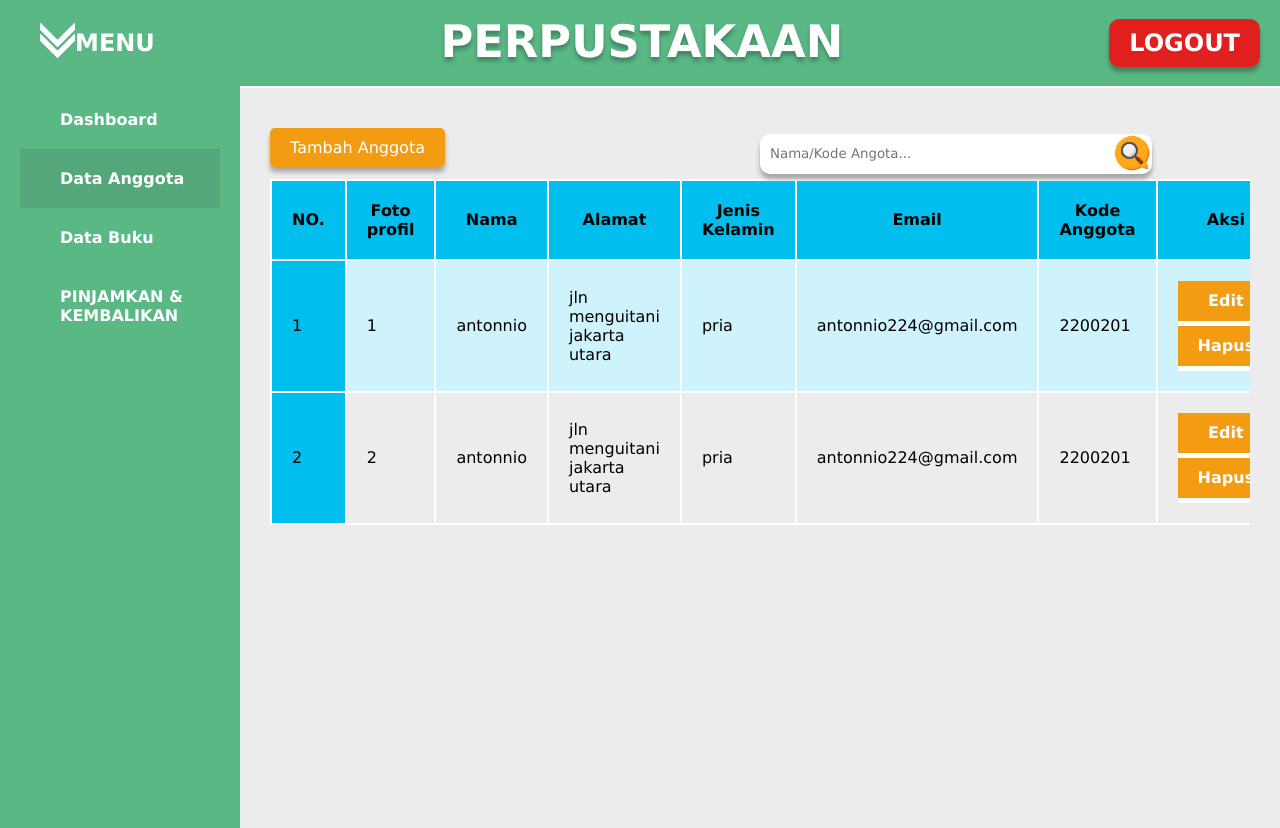
After one commit to mardiana36/mardiana36.github.io, a PHP site: page /dataAnggota.html in a window 1280 px wide. The commit adds this page. Run offline with PHP 8.4, Linux system fonts and the light colour scheme.

Commit message:
penambahan halaman dataangota

```diff
--- a/dashboard.html
+++ b/dashboard.html
@@ -10,7 +10,7 @@
     <script src="script.js"></script>
 </head>
 
-<body id="body-ds" onload="heightNav('menu', 'body-ds'), geserContain('togel', 'kosong')">
+<body onload="geserContain('togel', 'kosong')">
     <nav class="nav-dashboard" id="nav-ds">
         <div>
             <div class="div-drop">
@@ -20,8 +20,8 @@
                 <label for="togel">MENU</label>
                 <div class="menu-drop" id="menu">
                     <ul class="list">
-                        <li class="aktive"><a href="">Dashboard</a></li>
-                        <li><a href="">Data Anggota</a></li>
+                        <li class="aktive"><a href="#">Dashboard</a></li>
+                        <li><a href="dataAnggota.html">Data Anggota</a></li>
                         <li><a href="">Data Buku</a></li>
                         <li><a href="">PINJAMKAN & KEMBALIKAN</a></li>
                     </ul>
--- /dev/null
+++ b/dataAnggota.html
@@ -0,0 +1,89 @@
+<!DOCTYPE html>
+<html lang="en">
+
+<head>
+    <meta charset="UTF-8">
+    <meta http-equiv="X-UA-Compatible" content="IE=edge">
+    <meta name="viewport" content="width=device-width, initial-scale=1.0">
+    <title>dataAngota</title>
+    <link rel="stylesheet" href="style.css">
+    <script src="script.js"></script>
+</head>
+
+<body  onload=" geserContain('togel', 'kosong')">
+    <nav class="nav-dashboard" id="nav-ds">
+        <div>
+            <div class="div-drop">
+                <input type="checkbox" checked name="togel" id="togel">
+                <label for="togel" id="icon-menu"><img src="aset/gambar/icons8-menu-78.png" alt=""></label>
+                <label for="togel" id="icon-drop"><img src="aset/gambar/icons8-downward-64.png" alt=""></label>
+                <label for="togel">MENU</label>
+                <div class="menu-drop" id="menu">
+                    <ul class="list">
+                        <li><a href="dashboard.html">Dashboard</a></li>
+                        <li class="aktive"><a href="dataAnggota.html">Data Anggota</a></li>
+                        <li><a href="">Data Buku</a></li>
+                        <li><a href="">PINJAMKAN & KEMBALIKAN</a></li>
+                    </ul>
+                </div>
+            </div>
+            <div class="li-nav logo-dashboard" id="logo"><a href="">PERPUSTAKAAN</a></div>
+            <div class="logout"><a href="home.html">LOGOUT</a></div>
+        </div>
+    </nav>
+    <main  class="container-dashboard" id="kosong">
+        <div class="container-anggota">
+            <div class="div-tombol">
+                <a href="">Tambah Anggota</a>
+            </div>
+            <div class="div-carianggota">
+                <form action="" id="cari-agt">
+                    <input type="search" placeholder="Nama/Kode Angota...">
+                    <img onclick="submitForm('cari-agt')" src="aset/gambar/icons8-search-64.png" alt="">
+                </form>
+            </div>
+        </div>
+        <div class="div-table">
+            <table class="table">
+                <tr class="tr-head">
+                    <th>NO.</th>
+                    <th>Foto profil</th>
+                    <th>Nama</th>
+                    <th>Alamat</th>
+                    <th>Jenis Kelamin</th>
+                    <th>Email</th>
+                    <th>Kode Anggota</th>
+                    <th>Aksi</th>
+                </tr>
+                <tr class="tr-body">
+                   <td class="td-no">1</td>
+                   <td>1</td>
+                   <td>antonnio</td>
+                   <td>jln menguitani jakarta utara</td>
+                   <td>pria</td>
+                   <td>antonnio224@gmail.com</td>
+                   <td>2200201</td>
+                   <td class="aksi">
+                    <a href="">Edit</a>
+                    <a href="">Hapus</a>
+                   </td>
+                </tr>
+                <tr class="tr-body">
+                   <td class="td-no">2</td>
+                   <td>2</td>
+                   <td>antonnio</td>
+                   <td>jln menguitani jakarta utara</td>
+                   <td>pria</td>
+                   <td>antonnio224@gmail.com</td>
+                   <td>2200201</td>
+                   <td class="aksi">
+                    <a href="">Edit</a>
+                    <a href="">Hapus</a>
+                   </td>
+                </tr>
+        </table>
+        </div>
+    </main>
+</body>
+
+</html>
--- a/script.js
+++ b/script.js
@@ -31,3 +31,7 @@ function heightNav(navbarId, contentId) {
   var totalContentHeight = contentWrapper.offsetHeight + 250;
   navbarDropdown.style.height = totalContentHeight + 'px';
 }
+
+function submitForm(idElement) {
+  document.getElementById(idElement).submit();
+}
--- a/style.css
+++ b/style.css
@@ -242,6 +242,7 @@ transform: translateY(-10px);
     background-color: #5AB885;
     position: fixed;
     display: none;
+    height: 1000px;
     left: 0;
     top:80px;
 }
@@ -289,10 +290,14 @@ transform: translateY(-10px);
     background-color: #E21F1F;
     border-radius: 10px;
     box-shadow: 0 5px 4px #0000004a;
+    transition: 0.5s;
 }
 .logout a{
     font-weight: bold;
     font-size: x-large;
+}
+.logout:hover{
+    scale: 1.1;
 }
 /* dasboard-konten */
 .container-dashboard{
@@ -300,6 +305,8 @@ transform: translateY(-10px);
     top:88px;
     max-width: 100%;
     background-color: #ECECEC;
+    min-height: 740px;
+    overflow: hidden;
 }
 
 .div-dashboard{
@@ -351,3 +358,97 @@ transform: translateY(-10px);
     word-wrap: break-word;
     padding: 10px;
  }
+
+ /* Data Angota */
+ .container-anggota{
+    display: flex;
+    justify-content: space-between;
+    padding: 30px 30px 5px;
+    flex-wrap: wrap;
+ }
+ .div-tombol{
+    padding-top: 20px;
+
+
+ }
+ .container-anggota .div-tombol a{
+    text-decoration: none;
+    color: #FFFFFF;
+    background-color: #F39C12;
+    padding: 10px 20px;
+    border-radius: 5px;
+    box-shadow: 0 5px 5px 0px #a5a5a5;
+    transition: ease-in-out 0.8s;
+ }
+ .container-anggota .div-tombol a:hover{
+    background-color: #00bfef;
+
+ }
+ .div-carianggota{
+    width: 50%;
+ }
+ .div-carianggota input{
+    width: 80%;
+    height: 40px;
+    padding: 0 10px;
+    border-radius: 10px;
+    border: none;
+    box-shadow: 0 5px 5px 0px #a5a5a5;
+ }
+ .div-carianggota img{
+    display: inline-block;
+    width: 40px;
+    position: relative;
+    top: 15px;
+    left: -45px;
+    transition: 0.5s;
+ }
+ .div-carianggota img:hover{
+    scale: 1.3;
+ }
+ .div-table{
+    overflow-x: auto;
+    margin: 0 30px;
+    background-color: #FFFFFF;
+ }
+ table, th,td{
+    border: 2px solid #fffefe;
+    border-collapse: collapse;
+    padding: 20px;
+ }
+ .table{
+    width: 100%;
+    box-shadow: 0 5px 5px 0px #a5a5a5;
+ }
+ tr:nth-child(even){
+    background-color: #00bfef30;
+ }
+.tr-head,.td-no{
+    background-color: #00bfef;
+}
+.tr-body{
+    background-color: #ECECEC;
+}
+.tr-body:hover{
+    outline: 2px dashed black;
+    outline-offset: -10px;
+}
+
+.tr-body .aksi a{
+    text-decoration:none;
+    color: #FFFFFF;
+    background-color: #F39C12;
+    border-bottom: 5px solid #FFFFFF;
+    padding: 10px 20px;
+    line-height: 20px;
+    text-align: center;
+    display: block;
+    transition: ease-in-out 0.8s;
+    font-weight: bold;
+}
+.tr-body .aksi a:hover{
+    color: #F39C12;
+    background-color: #FFFFFF;
+    border-bottom: 5px solid #00bfef;
+    box-shadow: 0 5px 4px 0 #a5a5a5;
+}
```
Also changed, not shown: aset/gambar/icons8-search-64.png (added).
